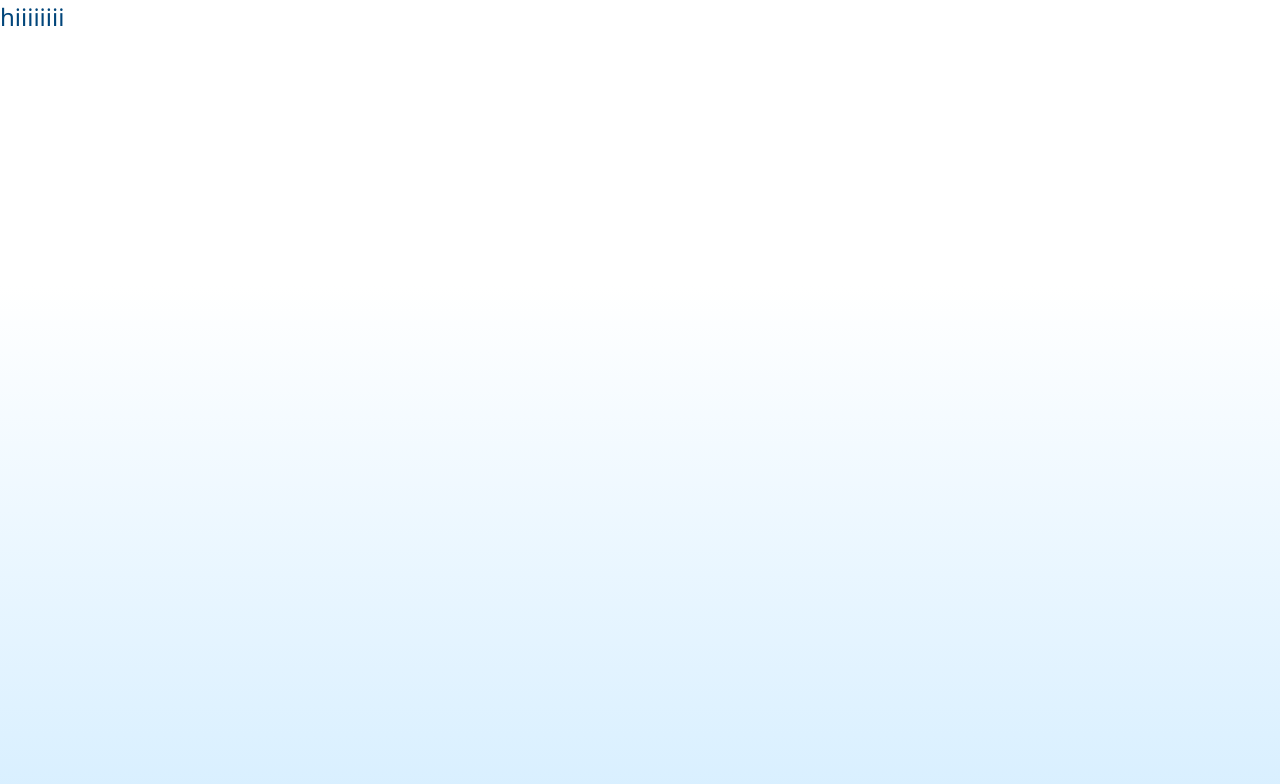
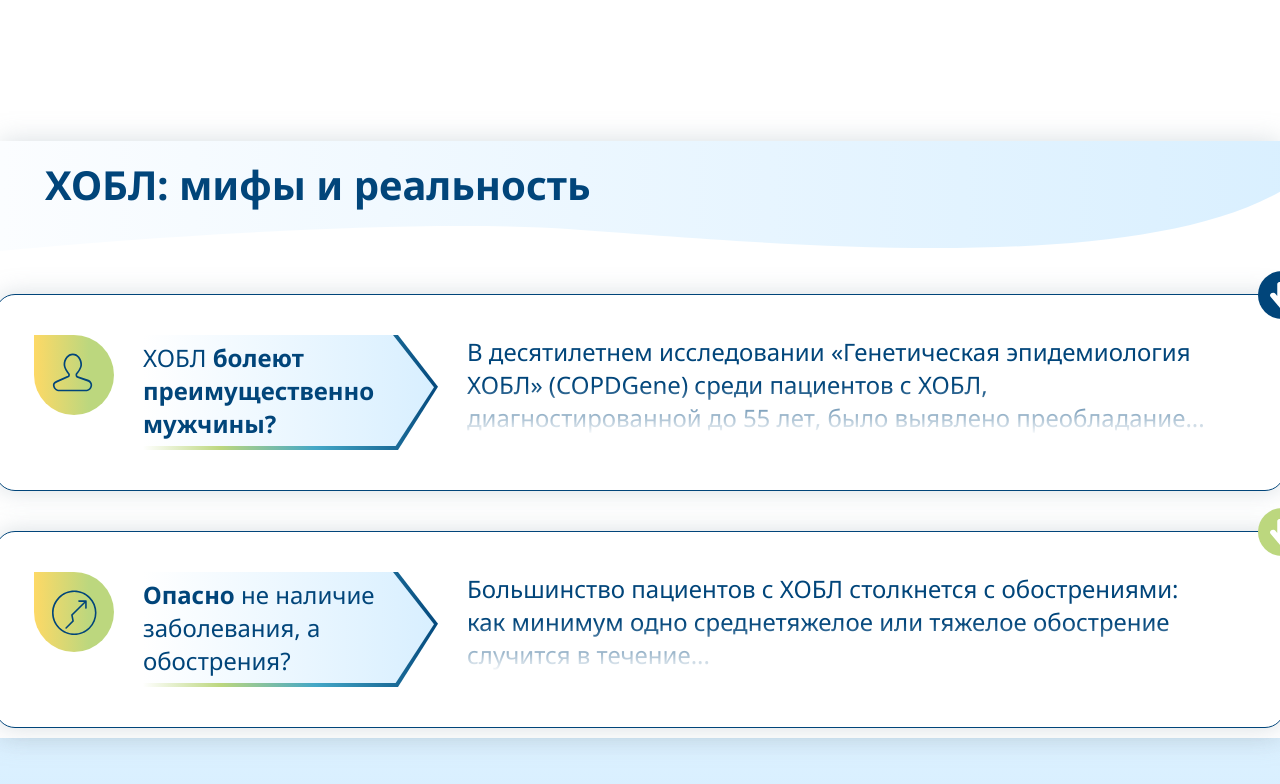
Before and after one commit to fadeyush/mir_vracha, a Next.js app: page / in a window 1280 px wide. Shown: the top 784 px of the page. Built offline with nearby package versions, Linux system fonts and the light colour scheme.

Commit message:
реализация блока description и его стилизация

```diff
--- a/src/app/globals.scss
+++ b/src/app/globals.scss
@@ -20,6 +20,9 @@ body {
     font-size: $fontSizeMainContent;
     line-height: 33px;
 
+    padding-top: 141px;
+    padding-bottom: 117px;
+
     background: $backgroundMainGradient;
     background-repeat: no-repeat;
 }
--- /dev/null
+++ b/src/app/page.module.scss
@@ -0,0 +1,10 @@
+@import './variables.scss';
+
+.main {
+    max-width: 1380px;
+    margin: 0 auto;
+
+    box-shadow: $boxShadow;
+
+    background-color: white;
+}
--- a/src/app/page.tsx
+++ b/src/app/page.tsx
@@ -1,7 +1,10 @@
+import Description from '@/components/description/Description';
+import classes from './page.module.scss'
+
 export default function Home() {
   return (
-    <div>
-      hiiiiiiii
-    </div>
+    <main className={classes.main}>
+      <Description/>
+    </main>
   );
 }
--- /dev/null
+++ b/src/components/description/Description.module.scss
@@ -0,0 +1,19 @@
+@import '../../app/variables.scss';
+
+.description {
+    background-image: url('../../../public/images/ikons/header-bg.svg');
+    background-repeat: no-repeat;
+    padding: 27px 45px 10px ;
+}
+
+.description__title {
+    margin-bottom: 93px;
+    font-size: $fontSizeTitle;
+}
+
+.description__list {
+    display: flex;
+    flex-direction: column;
+    gap: 40px;
+    align-items: center;
+}
--- /dev/null
+++ b/src/components/description/Description.tsx
@@ -0,0 +1,31 @@
+import React, { FC, ReactNode } from 'react';
+import classes from './Description.module.scss';
+import DescriptionItem from '../descriptionItem/DescriptionItem';
+
+interface DescriptionCardProps {
+    ikonSrc: string;
+    info: string;
+    query: string | ReactNode;
+    id: number;
+}
+
+const Description: FC = () => {
+
+    const descriptionArr: DescriptionCardProps[] = [
+        {id: 1, info: 'В десятилетнем исследовании «Генетическая эпидемиология ХОБЛ» (COPDGene) среди пациентов с ХОБЛ, диагностированной до 55 лет, было выявлено преобладание...', query: <>ХОБЛ <b>болеют преимущественно мужчины?</b></>, ikonSrc: '/images/ikons/user.svg'},
+        {id: 2, info: 'Большинство пациентов с ХОБЛ столкнется с обострениями: как минимум одно среднетяжелое или тяжелое обострение случится в течение...', query: <><b>Опасно</b> не наличие заболевания, а обострения?</>, ikonSrc: '/images/ikons/stat.svg'}
+    ];
+
+    return (
+        <section className={classes.description}>
+            <h2 className={classes.description__title}>ХОБЛ: мифы и реальность</h2>
+            <ul className={classes.description__list}>
+                {descriptionArr.map(description =>
+                    <DescriptionItem key={description.id} ikonSrc={description.ikonSrc} info={description.info} id={description.id} query={description.query}/>
+                )}
+            </ul>
+        </section>
+    );
+};
+
+export default Description;
--- /dev/null
+++ b/src/components/descriptionItem/DescriptionItem.module.scss
@@ -0,0 +1,78 @@
+@import '../../app/variables.scss';
+
+.description__item {
+    display: flex;
+    gap: 29px;
+
+    width: 1290px;
+
+    padding: 40px 29px 40px 38px;
+    border-radius: 20px;
+    border: 1px solid $mainTextColor;
+
+    box-shadow: $boxShadow;
+    &:nth-child(2n) .description__button::after {
+        background-color: $backgroundColorGradientGreen;
+    }
+}
+
+.description__button {
+    border: none;
+    position: relative;
+
+    &::after {
+        position: absolute;
+        content: '';
+        top: -64px;
+        right: -55px;
+        width: 48px;
+        height: 48px;
+        background-color: $mainTextColor;
+        border-radius: 50%;
+        background-image: url('../../../public/images/ikons/hand.svg');
+        background-position: center;
+        background-repeat: no-repeat;
+        cursor: pointer;
+    }
+
+}
+
+.description__ikon {
+    width: 80px;
+    height: 80px;
+    border-radius: 0 1000px 1000px 1000px;
+    background: $backgroundGradientGreen;
+    padding: 18px 0 0 18px;
+}
+
+.description__queryWrapper {
+    width: 295px;
+    height: 115px;
+    -webkit-clip-path: polygon(calc(100% - 40px) 0, 100% 45%, calc(100% - 40px) 100%, 0 100%, 0 0);
+    clip-path: polygon(calc(100% - 40px) 0, 100% 45%, calc(100% - 40px) 100%, 0 100%, 0 0);
+    background: linear-gradient(265.25deg, #01457a, #43a7c7 43.23%, #bcd77e 74.48%, hsla(78, 53%, 67%, 0));
+}
+
+.description__query {
+    width: 291px;
+    height: 111px;
+    -webkit-clip-path: polygon(calc(100% - 41px) 0, 100% 47%, calc(100% - 39px) 101%, 0 100%, 0 0);
+    clip-path: polygon(calc(100% - 41px) 0, 100% 47%, calc(100% - 39px) 101%, 0 100%, 0 0);
+    background: $backgroundGradientBlue;
+    padding-top: 6px;
+}
+
+.description__info {
+    width: 755px;
+    background: linear-gradient(180deg, rgba(255, 255, 255, 0) 0%, #FFFFFF 100%);
+    position: relative;
+    &::after {
+        position: absolute;
+        content: '';
+        right: 0;
+        bottom: 15px;
+        width: 755px;
+        height: 50px;
+        background: linear-gradient(180deg, rgba(255, 255, 255, 0) 0%, #FFFFFF 100%);
+    }
+}
--- /dev/null
+++ b/src/components/descriptionItem/DescriptionItem.tsx
@@ -0,0 +1,28 @@
+import React, { FC, ReactNode } from 'react';
+import classes from './DescriptionItem.module.scss';
+
+interface DescriptionCardProps {
+    ikonSrc: string;
+    info: string;
+    query: string | ReactNode;
+    id: number;
+}
+
+const DescriptionItem: FC<DescriptionCardProps> = ({ikonSrc, info, query}) => {
+
+
+    return (
+        <li className={classes.description__item}>
+            <div className={classes.description__ikon}>
+                <img className={classes.description__ikonContent} src={ikonSrc} alt='Иконка'></img>
+            </div>
+            <div className={classes.description__queryWrapper}>
+                <p className={classes.description__query}>{query}</p>
+            </div>
+            <p className={classes.description__info}>{info}</p>
+            <button className={classes.description__button}><span className='visually-hidden'>Открыть</span></button>
+        </li>
+    );
+};
+
+export default DescriptionItem;
```
Also changed, not shown: public/images/ikons/arrow-right.svg (deleted).
